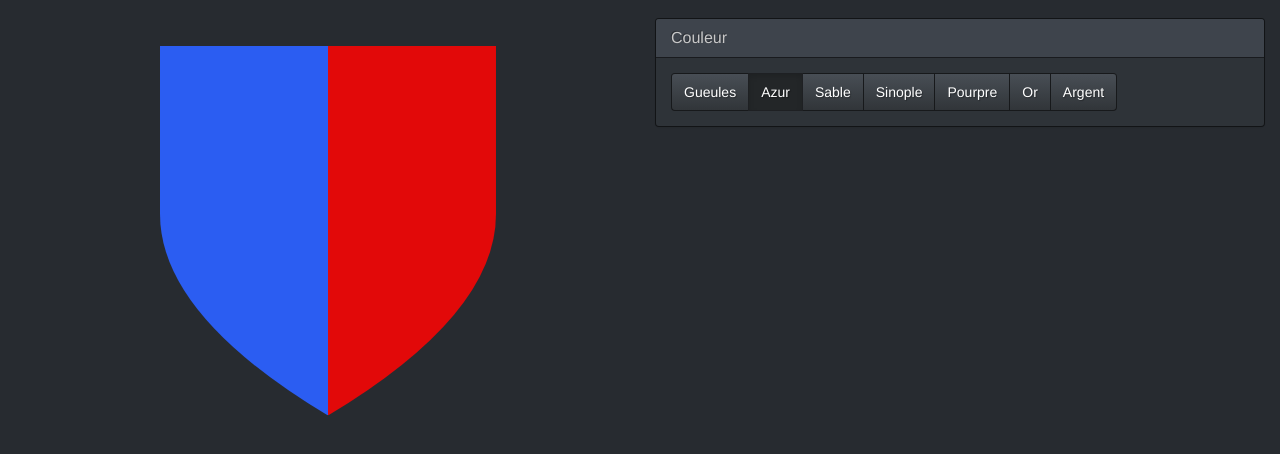
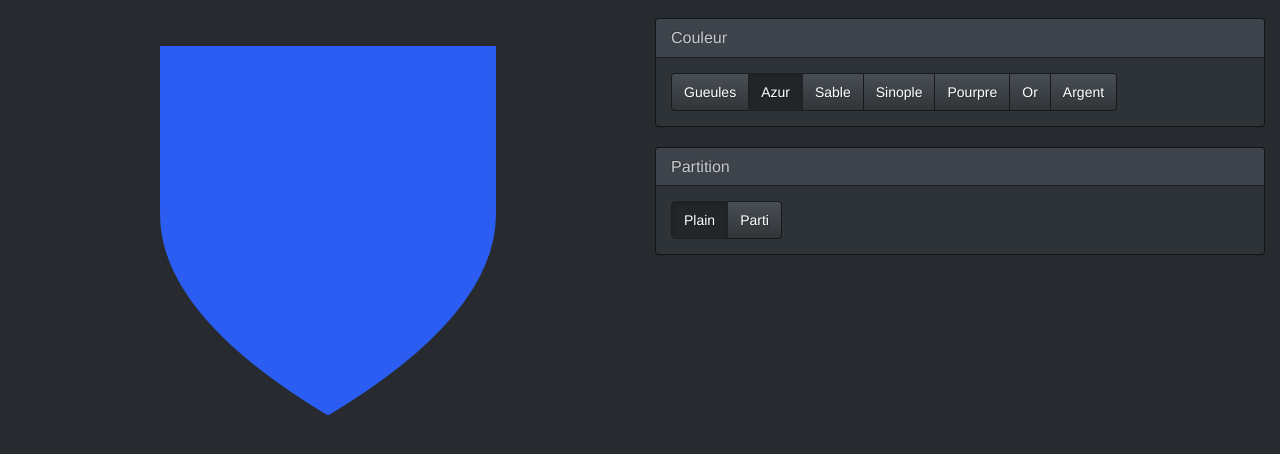
Before and after one commit to sm-Fifteen/herod, a website: page index.html in a window 1280 px wide. Shown: the part 54-508 px from the top of the page. Drawn offline with nearby package versions, Linux system fonts and the light colour scheme.

Commit message:
Preset partitions

```diff
--- a/index.html
+++ b/index.html
@@ -41,6 +41,17 @@
             </div>
           </div>
         </div>
+
+		<div class="panel panel-default">
+          <div class="panel-heading">
+            <h3 class="panel-title">Partition</h3>
+          </div>
+          <div class="panel-body">
+            <div class="btn-group">
+              <label ng-repeat="(name, func) in Partitions" class="btn btn-default" ng-model="ecu.partition" uib-btn-radio="func">{{name}}</label>
+            </div>
+          </div>
+        </div>
       </div>
     </div>
   </div>
--- a/js/app.js
+++ b/js/app.js
@@ -3,6 +3,8 @@ var app = angular.module('herod', ['ui.bootstrap']);
 app.controller('EcuCtrl', function($scope) {
   $scope.ecu = ecu;
   $scope.Couleurs = Couleurs;
+  $scope.Partitions = Partitions;
 
   $scope.$watch('ecu.couleur', ecu.updateCouleur);
+  $scope.$watch('ecu.partition', ecu.updatePartition);
 });
--- a/js/ecu.js
+++ b/js/ecu.js
@@ -12,31 +12,37 @@ Couleurs = {
   Argent: '#ffffff'
 };
 
+Partitions = {
+	Plain: function(height, width) {
+		this.svg.parts.push(this.svg.rect(width, height).fill(this.couleur));
+	},
+	Parti: function(height, width) {
+		this.svg.parts.push(this.svg.rect(width/2, height).fill(this.couleur));
+		this.svg.parts.push(this.svg.rect(width/2, height).x(width/2).fill(this.couleurAlt));
+	},
+}
+
 function Ecu() {
   this.forme = Formes.EcuFrancais;
+  this.partition = Partitions.Plain;
   this.couleur = Couleurs.Azur;
+  this.couleurAlt = Couleurs.Gueules;
 
-  _.bindAll(this, 'init', 'updateCouleur');
+  _.bindAll(this, 'init', 'updatePartition', 'updateCouleur');
 }
 
 Ecu.prototype.init = function() {
+  // Initiallize surface
   this.svg = SVG('ecu');
   this.svg.viewbox(0, 0, 100, 110);
 
   this.svg.parts = [];
   this.svg.ecu = this.svg.path(this.forme).size(100);
 
-  var width=this.svg.ecu.width();
-  var height=this.svg.ecu.height();
+  this.svg.clippath = this.svg.clip().add(this.svg.ecu);
 
-  this.svg.parts.push(this.svg.rect(width/2, height).fill(this.couleur));
-  this.svg.parts.push(this.svg.rect(width/2, height).x(width/2).fill(Couleurs.Gueules));
-
-  var clip = this.svg.clip().add(this.svg.ecu);
-
-  this.svg.parts.forEach(function(part, idx, array) {
-    array[idx] = part.clipWith(clip);
-  }, this);
+  // Define and clip partitions
+  this.updatePartition();
 };
 
 Ecu.prototype.updateCouleur = function() {
@@ -45,5 +51,24 @@ Ecu.prototype.updateCouleur = function() {
   }
 };
 
+Ecu.prototype.updatePartition = function() {
+  console.log("Updated")
+  if (this.svg) {
+	this.svg.parts.forEach(function(part) {
+		part.remove();
+	})
+	this.svg.parts.length = 0;
+    this.partition.apply(this, [this.svg.ecu.height(), this.svg.ecu.width()]);
+
+	this.reclip();
+  }
+}
+
+Ecu.prototype.reclip = function() {
+  this.svg.parts.forEach(function(part, idx, array) {
+    array[idx] = part.clipWith(this.svg.clippath);
+  }, this);
+}
+
 ecu = new Ecu();
 $(document).ready(ecu.init);
```
